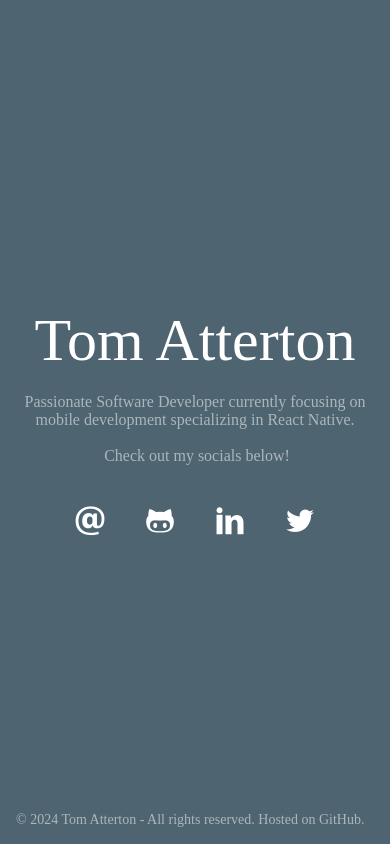
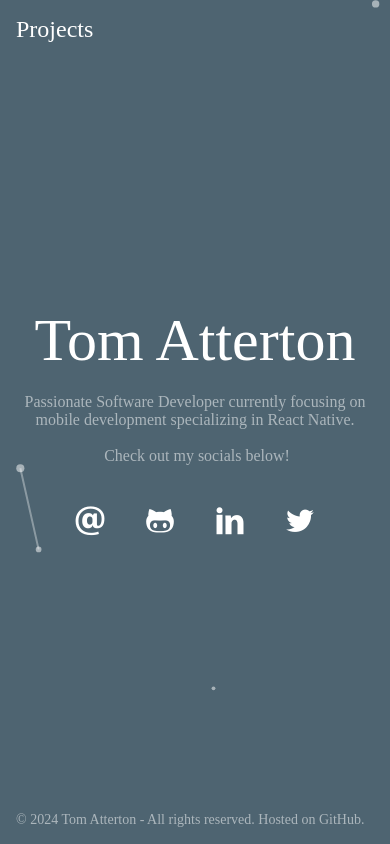
Before and after one commit to TomAtterton/tomatterton.github.io, a React Native app: screen / in a window 390 px wide. Built offline with nearby package versions, Linux system fonts and the light colour scheme.

Commit message:
Add Particle background

```diff
--- a/package.json
+++ b/package.json
@@ -14,6 +14,9 @@
   },
   "dependencies": {
     "@expo/webpack-config": "^19.0.0",
+    "@tsparticles/engine": "^3.1.0",
+    "@tsparticles/react": "^3.0.0",
+    "@tsparticles/slim": "^3.1.0",
     "expo": "^49.0.0",
     "expo-linking": "~5.0.2",
     "expo-status-bar": "~1.6.0",
--- /dev/null
+++ b/src/components/ParticalBackground/index.tsx
@@ -0,0 +1,22 @@
+import {useEffect, useState} from "react";
+import Particles, {initParticlesEngine} from "@tsparticles/react";
+import {loadSlim} from "@tsparticles/slim";
+import {options} from "./options";
+
+
+const ParticalBackground = () => {
+    const [init, setInit] = useState(false);
+    useEffect(() => {
+        initParticlesEngine(async (engine) => loadSlim(engine)).then(() => {
+            setInit(true);
+        });
+    }, []);
+
+    return init && <Particles
+        id="tsparticles"
+        options={options}
+    />
+}
+
+
+export default ParticalBackground;
--- /dev/null
+++ b/src/components/ParticalBackground/options.ts
@@ -0,0 +1,66 @@
+import type {ISourceOptions} from "@tsparticles/engine";
+
+const AMOUNT = 30;
+const DISTANCE = 200;
+
+const options: ISourceOptions = {
+    fpsLimit: 120,
+    interactivity: {
+        events: {
+            onHover: {
+                enable: true,
+                mode: "grab",
+            },
+        },
+        modes: {
+            grab: {
+                distance: DISTANCE,
+                line_linked: {
+                    opacity: 1,
+                },
+            },
+        },
+    },
+    particles: {
+        color: {
+            value: "#ffffff",
+        },
+        links: {
+            color: "#ffffff",
+            distance: DISTANCE,
+            enable: true,
+            opacity: 0.6,
+            width: 2,
+        },
+        move: {
+            direction: "none",
+            enable: true,
+            outModes: {
+                default: "bounce",
+            },
+            random: false,
+            speed: 2,
+            straight: false,
+        },
+        number: {
+            density: {
+                enable: true,
+            },
+            value: AMOUNT,
+        },
+        opacity: {
+            value: 0.5,
+        },
+        shape: {
+            type: "circle",
+        },
+        size: {
+            value: {
+                min: 1,
+                max: 5,
+            },
+        },
+    },
+    detectRetina: true,
+}
+export {options};
--- a/src/pages/Home/Home.tsx
+++ b/src/pages/Home/Home.tsx
@@ -1,12 +1,23 @@
-import { Text, View } from "react-native";
-import { StatusBar } from "expo-status-bar";
+import {Pressable, Text, View} from "react-native";
+import {StatusBar} from "expo-status-bar";
 import styles from "./home.style";
 import SocialButton from "../../components/SocialButton";
-import { socialData } from "../../config/data";
+import {socialData} from "../../config/data";
+import ParticalBackground from "../../components/ParticalBackground";
+
 
 const Home = () => {
-  return (
-    <View style={styles.container}>
+
+
+    return (<View style={styles.container}>
+            <ParticalBackground/>
+            <View style={styles.headerContainer}>
+                <Pressable
+                    onPress={() => {
+                    }}>
+                    <Text style={styles.headerText}>Projects</Text>
+                </Pressable>
+            </View>
             <View style={styles.contentContainer}>
                 <Text style={styles.title}>Tom Atterton</Text>
                 <Text style={styles.description}>
@@ -15,10 +26,10 @@ const Home = () => {
                     }
                 </Text>
             </View>
-      <StatusBar style="auto" />
+            <StatusBar style="auto"/>
             <View style={styles.listContainer}>
-        {socialData.map(({ type, url }) => (
-          <SocialButton type={type} url={url} />
+                {socialData.map(({type, url}) => (
+                    <SocialButton type={type} url={url}/>
                 ))}
             </View>
             <View style={styles.footerContainer}>
--- a/src/pages/Home/home.style.ts
+++ b/src/pages/Home/home.style.ts
@@ -1,4 +1,4 @@
-import { StyleSheet } from "react-native";
+import {StyleSheet} from "react-native";
 
 export default StyleSheet.create({
     container: {
@@ -6,6 +6,22 @@ export default StyleSheet.create({
         backgroundColor: "#4E6471",
         alignItems: "center",
         justifyContent: "center",
+    },
+    headerContainer: {
+        position: "absolute",
+        top: 0,
+        left: 0,
+        right: 0,
+        paddingTop: 16,
+        paddingHorizontal: 16,
+        flexDirection: "row",
+        justifyContent: "space-between",
+        alignItems: "center",
+    },
+    headerText: {
+        fontFamily: "roboto-bold",
+        color: "#FFFFFF",
+        fontSize: 24,
     },
     contentContainer: {
         paddingHorizontal: 20,
@@ -28,7 +44,7 @@ export default StyleSheet.create({
     listContainer: {
         flexDirection: "row",
     },
-  footerContainer: { position: "absolute", bottom: 16, left: 16, right: 0 },
+    footerContainer: {position: "absolute", bottom: 16, left: 16, right: 0},
     footerText: {
         fontFamily: "roboto-regular",
         color: "#FFFFFF88",
```
Also changed, not shown: 1 other file (tests, documents, lock files or other folders). Lines whose indentation alone changed are shown as unchanged.
